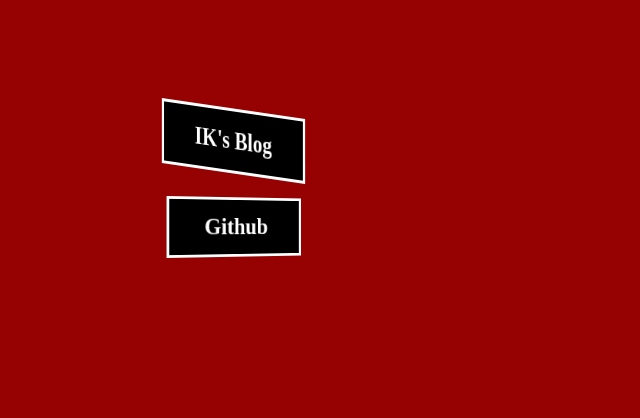
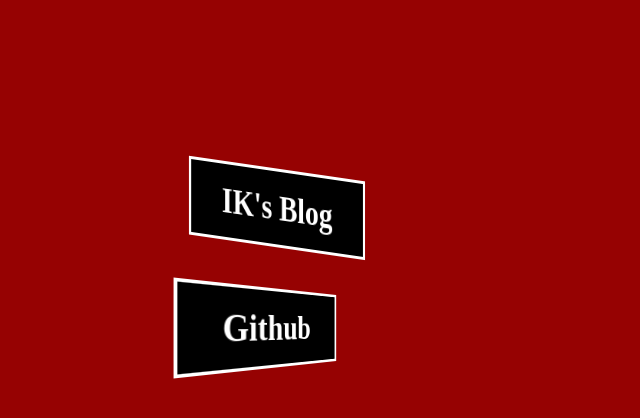
Before and after one commit to Mr-IK/MKMenu, a plain HTML site: page index.html in a window 1280 px wide. Shown: the whole page, without its empty margins (0-640 px from the left). Drawn offline with Linux system fonts and the light colour scheme.

Commit message:
css update

```diff
--- a/css/style.css
+++ b/css/style.css
@@ -9,8 +9,9 @@
 }
 
 .parent{
-  height: 800px;
-  width: 1200px;
+  position: relative;
+  height: 100vh;
+  width: 100vw;
   margin: auto;
 }
 
@@ -41,14 +42,14 @@ body{
 
 /* ここから下ブログボタンのCSS　*/
 .btn-blog {
-  position: relative;
-  top: 100px;
-  left: 100px;
+  position: absolute;
+  top: 20%;
+  left: 12%;
   display: none;
   max-width: 180px;
   text-align: left;
   border: 3px solid #fff;
-  font-size: 25px;
+  font-size: 2.8vw;
   background-color: #000;
   color: #ffffff;
   text-decoration: none;
@@ -82,13 +83,14 @@ body{
   padding: 16px;
   -webkit-border-radius: 8px;
   -moz-border-radius: 8px;
+  font-size: 1.6vw;
   border: 2px solid #000;
   border-radius: 0px;
   border-color: #fff;
   background: #000000;
   color: #fff;
-  top: 4px;
-  left: 50px;
+  top: 3%;
+  left: 10%;
   transform: rotateX(10deg) rotateZ(10deg) skewX(15deg);
   box-shadow: 8px 8px 2px #282828;
 }
@@ -123,24 +125,24 @@ body{
 
 /* ここから下GithubボタンのCSS　*/
 .btn-github {
-  position: relative;
-  top: 120px;
-  left: 140px;
+  position: absolute;
+  top: 35%;
+  left: 14%;
   display: none;
   max-width: 180px;
   text-align: left;
   border: 3px solid #fff;
-  font-size: 25px;
+  font-size: 2.8vw;
   background-color: #000;
   color: #ffffff;
   text-decoration: none;
   font-weight: bold;
   padding: 16px 40px;
   transition: .4s;
-  transform: perspective(800px)
-			scale(.9)
-			translateX(-16.66%)
-			rotateY(25deg);
+  transform: perspective(300px)
+			scale(1)
+			translateX(-6.66%)
+			rotateY(40deg);
 }
 
 .animationGithub{
@@ -153,10 +155,10 @@ body{
   border-color: #ffffff;
   color: #000;
   box-shadow: 10px 7px 5px #282828;
-  transform: perspective(800px)
-			scale(1.1)
-			translateX(-16.66%)
-			rotateY(25deg);
+  transform: perspective(300px)
+			scale(1.15)
+			translateX(-6.66%)
+			rotateY(40deg);
 }
 
 .btn-github:hover + .fukidashi-github{
@@ -175,8 +177,9 @@ body{
   border-color: #fff;
   background: #000000;
   color: #fff;
-  top: 100px;
-  left: 50px;
+  top: 20%;
+  left: 5%;
+  font-size: 1.6vw;
   transform: rotateX(10deg) skewX(15deg);
   box-shadow: 8px 4px 2px #282828;
 }
@@ -200,17 +203,17 @@ body{
 @keyframes fadeingithub{
     from{
         opacity: 0;
-        transform: translate3d(-100px,0,0) perspective(800px)
-      			scale(.9)
-      			translateX(-16.66%)
-      			rotateY(25deg);
+        transform: translate3d(-100px,0,0) perspective(300px)
+      			scale(1)
+      			translateX(-6.66%)
+      			rotateY(40deg);
     }
     to{
         opacity: 1;
-        transform: translate3d(0,0,0) perspective(800px)
-      			scale(.9)
-      			translateX(-16.66%)
-      			rotateY(25deg);
+        transform: translate3d(0,0,0) perspective(300px)
+      			scale(1)
+      			translateX(-6.66%)
+      			rotateY(40deg);
     }
 }
 
```
